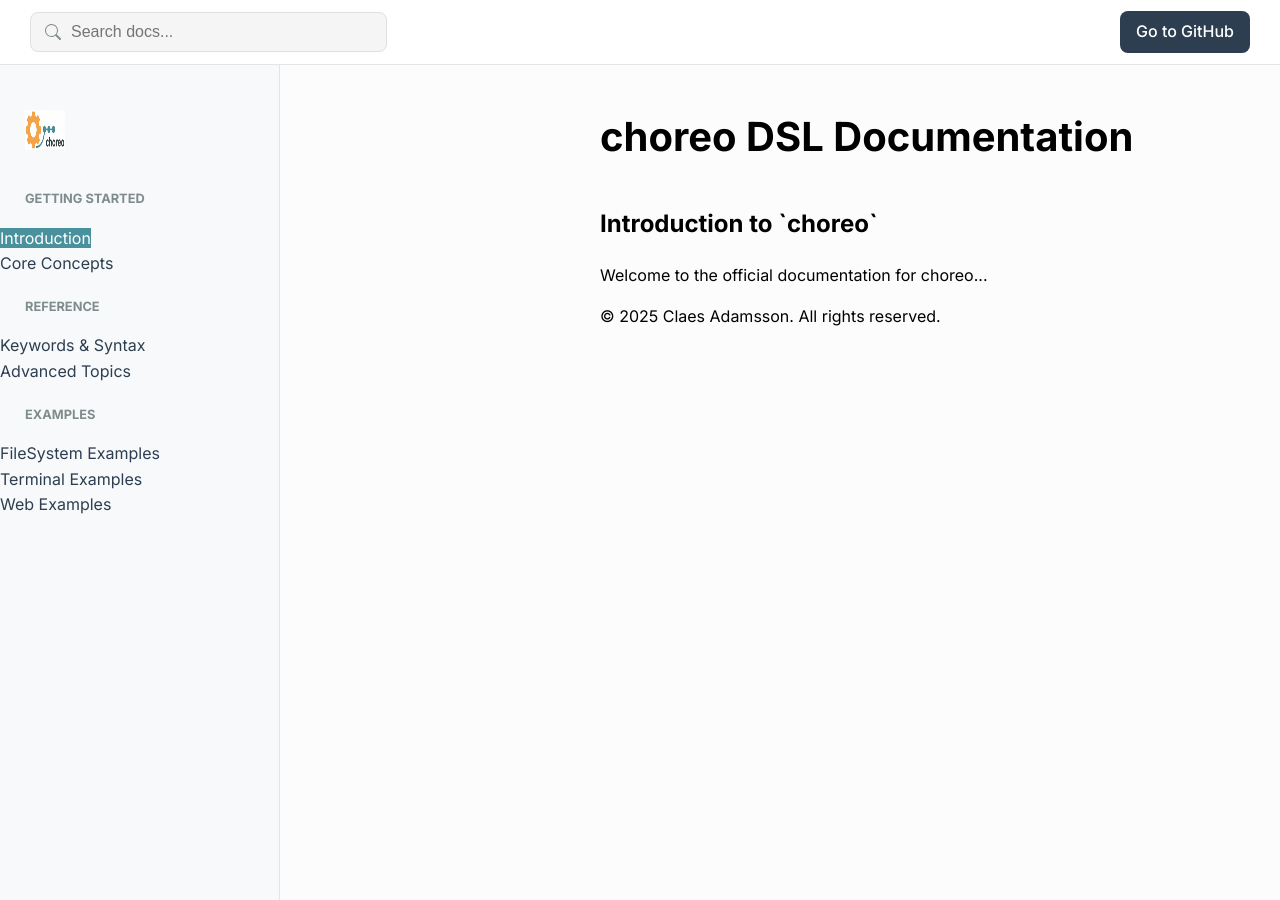
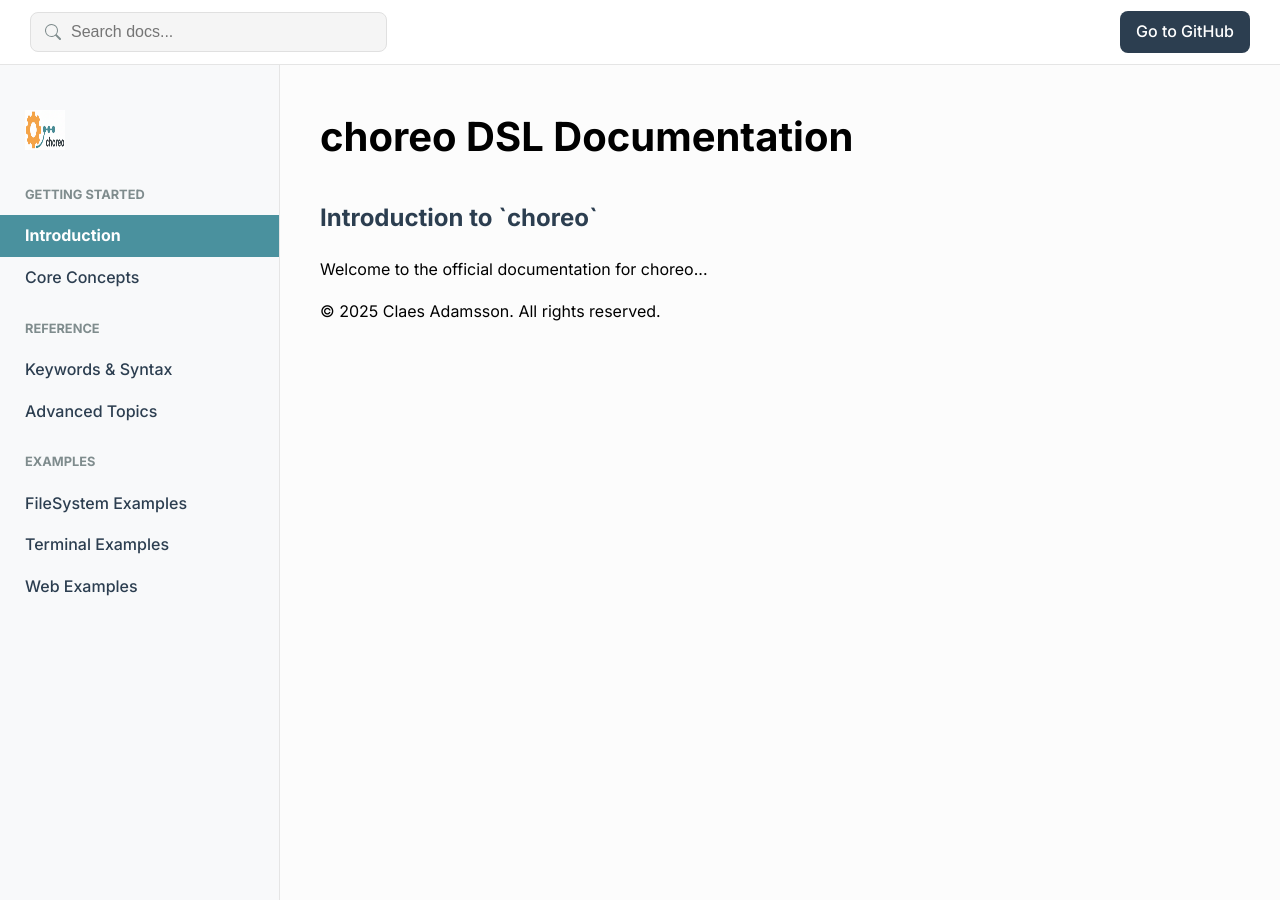
Before and after one commit to cladam/choreo, a Jekyll site: the page built from index.md, in a window 1280 px wide and 900 px high. Built offline with Jekyll 4.4.1, drawn with Linux system fonts in a browser that asks for light colours.

Commit message:
Refactor sidebar and main content styles

```diff
--- a/assets/css/style.css
+++ b/assets/css/style.css
@@ -154,30 +154,32 @@ body {
 }
 
 .sidebar nav ul {
-    list-style: none;
+    list-style-type: none;
     padding: 0;
+    margin: 0;
 }
 
+/* This styles the base link */
+.sidebar nav ul li a {
+    color: var(--primary-text);
+    text-decoration: none;
+    display: block; /* Makes the entire area clickable */
+    padding: 8px 25px;
+    font-weight: 500;
+    transition: all 0.2s ease;
+}
+
+/* This styles the hover state */
 .sidebar nav ul li a:hover {
     background-color: var(--border-color);
     color: var(--primary-text);
-    padding: 8px 25px; /* Adjust padding */
-    font-weight: 500;
-}
-.sidebar nav ul li a.active {
-    background-color: var(--accent-teal); /* Use teal for the active link */
-    color: white;
 }
 
-.main-content {
-    grid-area: main; /* Assign to the 'main' grid area */
-    padding: 40px;
-    max-width: 900px;
-    overflow-y: auto; /* Allow main content to scroll independently */
-    flex-grow: 1;
-    padding: 40px; /* Re-adjust padding a bit */
-    max-width: 900px; /* Give the content a max-width for readability */
-    box-sizing: border-box;
+/* This styles the active link */
+.sidebar nav ul li a.active {
+    background-color: var(--accent-teal);
+    color: white;
+    font-weight: 700;
 }
 
 h1, h2, h3, h4, h5, h6 {
@@ -193,9 +195,13 @@ a {
 
 /* --- Main Content Area --- */
 .main-content {
+    grid-area: main; /* Assign to the 'main' grid area */
+    padding: 40px;
+    max-width: 900px;
+    overflow-y: auto; /* Allow main content to scroll independently */
     flex-grow: 1;
-    margin-left: var(--nav-width); /* Push content away from fixed sidebar */
-    padding: 40px;
+    padding: 40px; /* Re-adjust padding a bit */
+    max-width: 900px; /* Give the content a max-width for readability */
     box-sizing: border-box;
 }
 
@@ -224,29 +230,11 @@ a {
     width: 25px;
     height: 3px;
     margin: 5px auto;
-    background-color: var(--primary-color);
+    background-color: var(--primary-text); /* Use the correct variable */
     transition: all 0.3s ease-in-out;
 }
 
 /* --- Content Styling --- */
-h1, h2, h3, h4, h5, h6 {
-    color: var(--primary-color);
-    margin-top: 1.5em;
-    margin-bottom: 0.8em;
-}
-
-p {
-    margin-bottom: 1em;
-}
-
-a {
-    color: var(--secondary-color);
-    text-decoration: none;
-}
-
-a:hover {
-    text-decoration: underline;
-}
 
 code {
     font-family: 'Fira Code', monospace;
```
